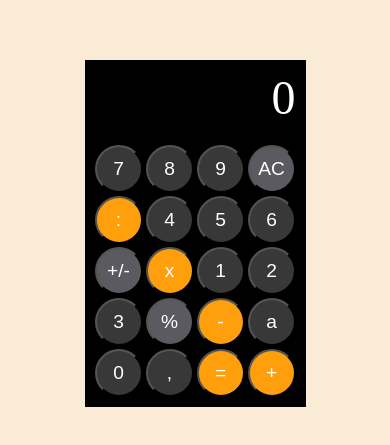
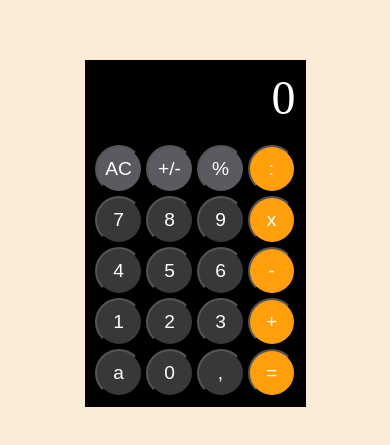
Before and after one commit to TanhGenz/PJ-Calculator, a plain HTML site: page index.html in a window 390 px wide. Shown: the part 189-634 px from the top of the page. Drawn offline with Linux system fonts and the light colour scheme.

Commit message:
fix button according to order in mobile

```diff
--- a/index.html
+++ b/index.html
@@ -19,7 +19,7 @@
                 </div>
             </div>
 
-            <div class="calculator-button-container-wrapper">
+            <div class="calculator-button-container-wrapper"> <!-- desktop hiện -->
                 <button class="btn-number" onclick="appendValue('7')">7</button>
                 <button class="btn-number" onclick="appendValue('8')">8</button>
                 <button class="btn-number" onclick="appendValue('9')">9</button>
@@ -35,12 +35,40 @@
                 <button class="btn-number" onclick="appendValue('3')">3</button>
                 <button class="btn-percent" onclick="percentage()">%</button>
                 <button class="btn-math" onclick="appendValue('-')">-</button>
-                <button class="btn-number"  onclick="appendValue('a')">a</button>
+                <button class="btn-number" onclick="appendValue('a')">a</button>
                 <button class="btn-number" onclick="appendValue('0')">0</button>
                 <button class="btn-number" onclick="appendDecimal('.')">,</button>
                 <button class="btn-math" onclick="calc()">=</button>
                 <button class="btn-math" onclick="appendValue('+')">+</button>
             </div>
+
+             <div class="calculator-button-container-wrapper mobile-layout">   <!-- mobile hiện -->
+                <button class="btn-ac" onclick="clearCal()">AC</button>
+                <button class="btn-ed" onclick="toggleSign('-')">+/-</button>
+                <button class="btn-percent" onclick="percentage()">%</button>
+                <button class="btn-math" onclick="appendValue(':')">:</button>
+
+                <button class="btn-number" onclick="appendValue('7')">7</button>
+                <button class="btn-number" onclick="appendValue('8')">8</button>
+                <button class="btn-number" onclick="appendValue('9')">9</button>
+                <button class="btn-math" onclick="appendValue('x')">x</button>
+
+                <button class="btn-number" onclick="appendValue('4')">4</button>
+                <button class="btn-number" onclick="appendValue('5')">5</button>
+                <button class="btn-number" onclick="appendValue('6')">6</button>
+                <button class="btn-math" onclick="appendValue('-')">-</button>
+
+                <button class="btn-number" onclick="appendValue('1')">1</button>
+                <button class="btn-number" onclick="appendValue('2')">2</button>
+                <button class="btn-number" onclick="appendValue('3')">3</button>
+                <button class="btn-math" onclick="appendValue('+')">+</button>
+
+                <button class="btn-number" onclick="appendValue('a')">a</button>
+                <button class="btn-number" onclick="appendValue('0')">0</button>
+                <button class="btn-number" onclick="appendDecimal('.')">,</button>
+                <button class="btn-math" onclick="calc()">=</button>
+            </div>
+
         </div>
     </div>
     <script src="scripts.js"></script>
--- a/style.css
+++ b/style.css
@@ -75,6 +75,9 @@ p {
     margin: 0;
 }
 
+.calculator-button-container-wrapper.mobile-layout {
+    display: none;
+}
 
 @media (max-width: 768px) {
     .calculator-button-container-wrapper {
@@ -94,4 +97,13 @@ p {
         font-weight: 400;
         color: #FFFFFF;
     }
+
+    .calculator-button-container-wrapper {
+        display: none;
+    }
+
+    .calculator-button-container-wrapper.mobile-layout {
+        display: grid;
+    }
+
 }
```
